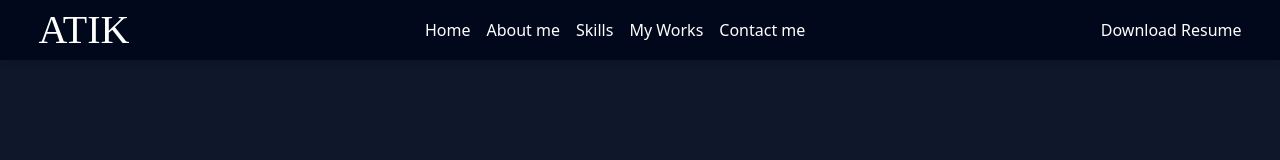
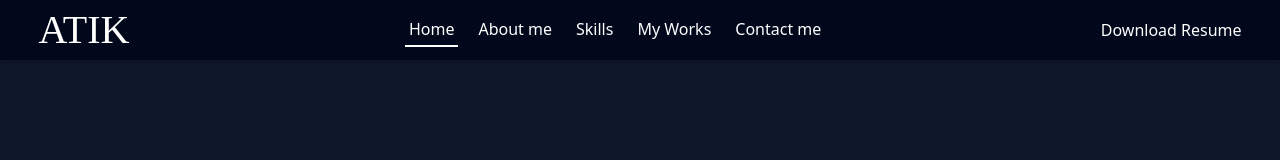
Before and after one commit to Atik471/Atikur-Rahman-Portfolio, a React (Vite) app: page / in a window 1280 px wide. Shown: the top 160 px of the page. Built offline with nearby package versions, Linux system fonts and the light colour scheme; a web font is replaced by a local one.

Commit message:
added navbar and banner

```diff
--- a/package.json
+++ b/package.json
@@ -10,11 +10,14 @@
     "preview": "vite preview"
   },
   "dependencies": {
+    "framer-motion": "^11.15.0",
+    "prop-types": "^15.8.1",
     "react": "^18.3.1",
     "react-dom": "^18.3.1",
     "react-router-dom": "^7.1.1",
     "react-scroll": "^1.9.0",
-    "react-type-animation": "^3.2.0"
+    "react-type-animation": "^3.2.0",
+    "scrollreveal": "^4.0.9"
   },
   "devDependencies": {
     "@eslint/js": "^9.17.0",
--- a/src/App.css
+++ b/src/App.css
@@ -0,0 +1,5 @@
+.active-section {
+    border-bottom: 2px solid white;
+    transition-duration: 500;
+
+}
--- a/src/App.jsx
+++ b/src/App.jsx
@@ -1,6 +1,11 @@
-import './App.css'
+import About from './components/About'
 import Banner from './components/Banner'
 import Navbar from './components/Navbar'
+import Skills from './components/Skills'
+import Projects from './components/Projects'
+import Contact from './components/Contact'
+import Footer from './components/Footer'
+import './App.css'
 
 function App() {
 
@@ -8,6 +13,11 @@ function App() {
     <div className='bg-dark text-white'>
       <Navbar></Navbar>
       <Banner></Banner>
+      <About></About>
+      <Skills></Skills>
+      <Projects></Projects>
+      <Contact></Contact>
+      <Footer></Footer>
     </div>
   )
 }
--- /dev/null
+++ b/src/ScrollRevealWrapper.jsx
@@ -0,0 +1,53 @@
+import PropTypes from "prop-types";
+import { useEffect } from "react";
+import ScrollReveal from "scrollreveal";
+
+const ScrollRevealWrapper = ({ children }) => {
+  useEffect(() => {
+    ScrollReveal().reveal(".pop-up", {
+      distance: "50px",
+      origin: "bottom",
+      opacity: 0,
+      duration: 1500,
+      delay: 200,
+      reset: true,
+      easing: "ease-out",
+    });
+
+    ScrollReveal().reveal(".fade-in", {
+      opacity: 0,
+      duration: 1000,
+      delay: 300,
+      reset: true,
+      easing: "ease-out",
+    });
+
+    ScrollReveal().reveal(".slide-in-left", {
+      distance: "100px",
+      origin: "left",
+      opacity: 0,
+      duration: 800,
+      delay: 200,
+      reset: true,
+      easing: "ease-out",
+    });
+
+    ScrollReveal().reveal(".slide-in-right", {
+      distance: "100px",
+      origin: "right",
+      opacity: 0,
+      duration: 800,
+      delay: 200,
+      reset: true,
+      easing: "ease-out",
+    });
+  }, []);
+
+  return <div>{children}</div>;
+};
+
+ScrollRevealWrapper.propTypes = {
+  children: PropTypes.object,
+};
+
+export default ScrollRevealWrapper;
--- a/src/components/About.jsx
+++ b/src/components/About.jsx
@@ -1,9 +1,12 @@
+import { Element } from "react-scroll";
 
 const About = () => {
     return (
-        <div>
+        <Element name="about" className="min-h-screen">
+            <div>
             About
         </div>
+        </Element>
     );
 };
 
--- a/src/components/Banner.jsx
+++ b/src/components/Banner.jsx
@@ -1,8 +1,11 @@
+import { Element } from "react-scroll";
 import atikImg from "/assets/Atik.jpg";
 import { TypeAnimation } from "react-type-animation";
+import ScrollRevealWrapper from "../ScrollRevealWrapper";
 
 const Banner = () => {
   return (
+    <Element name="home" className="min-h-screen">
       <div className="grid grid-cols-2 h-[95vh] gap-8 px-[5%] mx-auto">
         <div className="flex flex-col text-center justify-center items-center mx-auto md:max-w-[95%] gap-6">
           <TypeAnimation
@@ -21,7 +24,10 @@ const Banner = () => {
 
           <TypeAnimation
             cursor={false}
-          sequence={[1500, "I build modern, scalable, and user-friendly websites with React, Node.js, MongoDB, and more."]}
+            sequence={[
+              1500,
+              "I build modern, scalable, and user-friendly websites with React, Node.js, MongoDB, and more.",
+            ]}
             speed={80}
             wrapper="p"
             // repeat={Infinity}
@@ -31,16 +37,19 @@ const Banner = () => {
               display: "inline-block",
             }}
           />
+        </div>
 
-      </div>
-      <div className="h-full flex items-center justify-center">
+        <ScrollRevealWrapper animationType={"pop-up"}>
+          <div className="h-full flex items-center justify-center pop-up">
             <img
               src={atikImg}
               alt="atik"
               className="max-h-[24rem] rounded-xl p-1 border-2 border-[#334979]"
             />
           </div>
+        </ScrollRevealWrapper>
       </div>
+    </Element>
   );
 };
 
--- a/src/components/Contact.jsx
+++ b/src/components/Contact.jsx
@@ -1,10 +1,11 @@
+import { Element } from "react-scroll";
 
 const Contact = () => {
-    return (
-        <div>
-
-        </div>
-    );
+  return (
+    <Element name="contact" className="min-h-screen">
+      <div>Contact</div>
+    </Element>
+  );
 };
 
 export default Contact;
--- a/src/components/Footer.jsx
+++ b/src/components/Footer.jsx
@@ -2,7 +2,7 @@
 const Footer = () => {
     return (
         <div>
-
+            Footer
         </div>
     );
 };
--- a/src/components/Navbar.jsx
+++ b/src/components/Navbar.jsx
@@ -1,26 +1,72 @@
+import { Link as ScrollLink } from "react-scroll";
 
 const Navbar = () => {
+
   const navItems = (
     <>
-          <li>Home</li>
-          <li>About me</li>
-          <li>Skills</li>
-          <li>My Works</li>
-          <li>Contact me</li>
+      <ScrollLink
+        to="home"
+        smooth={true}
+        duration={500}
+        spy={true}
+        activeClass="active-section"
+        className="cursor-pointer p-1"
+        offset={-140}
+      >
+        Home
+      </ScrollLink>
+      <ScrollLink
+        to="about"
+        smooth={true}
+        duration={500}
+        spy={true}
+        activeClass="active-section"
+        className="cursor-pointer p-1"
+        offset={-55}
+      >
+        About me
+      </ScrollLink>
+      <ScrollLink
+        to="skills"
+        smooth={true}
+        duration={500}
+        spy={true}
+        activeClass="active-section"
+        className="cursor-pointer p-1"
+        offset={-50}
+      >
+        Skills
+      </ScrollLink>
+      <ScrollLink
+        to="my-works"
+        smooth={true}
+        duration={500}
+        spy={true}
+        activeClass="active-section"
+        className="cursor-pointer p-1"
+        offset={-50}
+      >
+        My Works
+      </ScrollLink>
+      <ScrollLink
+        to="contact"
+        smooth={true}
+        duration={500}
+        spy={true}
+        activeClass="active-section"
+        className="cursor-pointer p-1"
+        offset={-50}
+      >
+        Contact me
+      </ScrollLink>
     </>
   );
   // bg-gradient-to-br from-[#030029] via-[#09002D]
   return (
-        <nav className="flex justify-between items-center bg-[#01081B] shadow-md sticky top-0 md:px-[3%]">
+    <nav className="flex justify-between items-center bg-[#01081B] shadow-md sticky top-0 z-50 md:px-[3%]">
       <h1 className="jersey text-[2.5rem] ">ATIK</h1>
-            <ul className="flex md:gap-4">
-                {
-                    navItems
-                }
-            </ul>
-            <button>
-                Download Resume
-            </button>
+      <ul className="flex md:gap-4">{navItems}</ul>
+      <button>Download Resume</button>
     </nav>
   );
 };
--- a/src/components/Project.jsx
+++ b/src/components/Project.jsx
@@ -2,7 +2,7 @@
 const Project = () => {
     return (
         <div>
-
+            Project
         </div>
     );
 };
--- a/src/components/Projects.jsx
+++ b/src/components/Projects.jsx
@@ -1,10 +1,11 @@
+import { Element } from "react-scroll";
 
 const Projects = () => {
-    return (
-        <div>
-
-        </div>
-    );
+  return (
+    <Element name="my-works" className="min-h-screen">
+      <div>projects</div>
+    </Element>
+  );
 };
 
 export default Projects;
--- a/src/components/Skills.jsx
+++ b/src/components/Skills.jsx
@@ -1,10 +1,11 @@
+import { Element } from "react-scroll";
 
 const Skills = () => {
-    return (
-        <div>
-
-        </div>
-    );
+  return (
+    <Element name="skills" className="min-h-screen">
+      <div>skills</div>
+    </Element>
+  );
 };
 
 export default Skills;
```
Also changed, not shown: 1 other file (tests, documents, lock files or other folders). Lines whose indentation alone changed are shown as unchanged.
